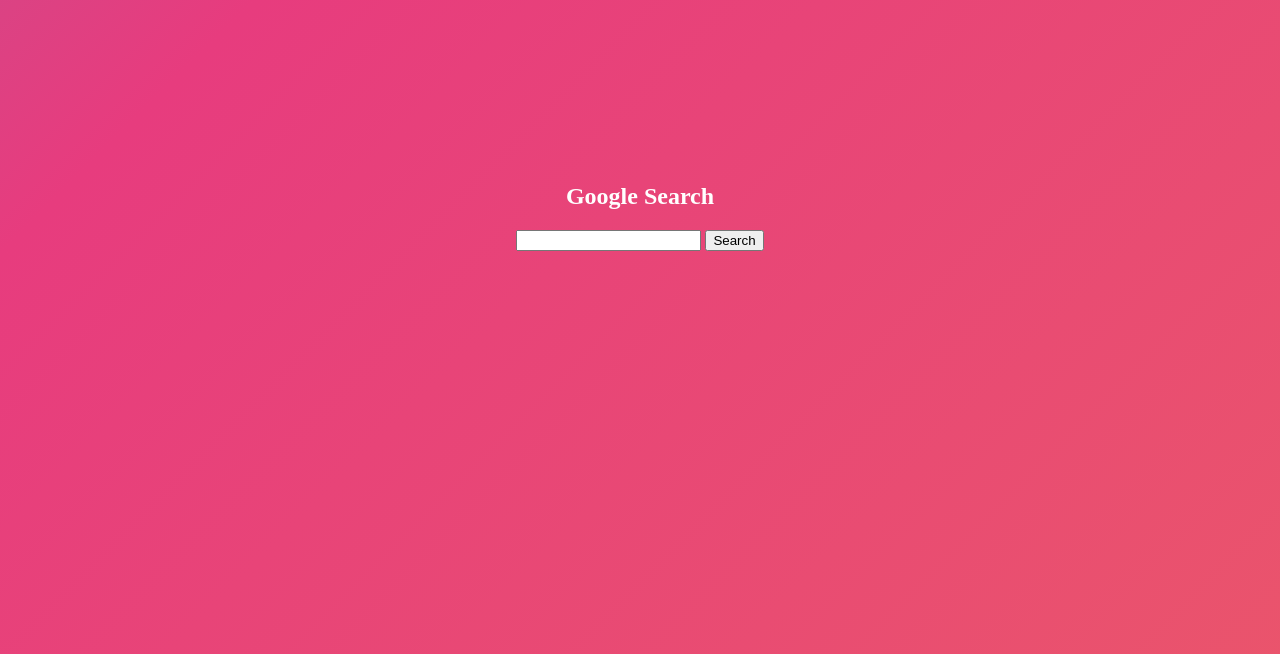
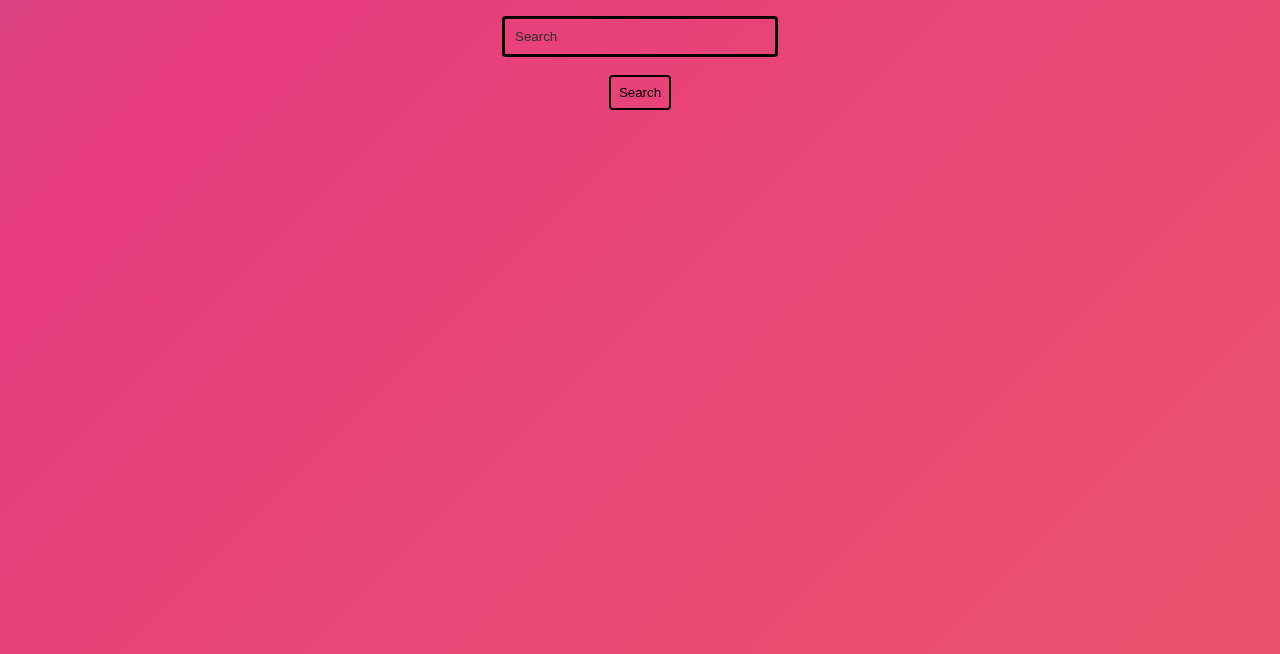
Before and after one commit to virejdasani/LuminousNewTab, a browser extension: page index.html in a window 1280 px wide. Shown: the part 210-864 px from the top of the page. Drawn offline with Linux system fonts and the light colour scheme.

Commit message:
Added styling and now enter works as searc button click

```diff
--- a/index.html
+++ b/index.html
@@ -14,11 +14,15 @@
         <!-- Rendered via javascript -->
     </div>
 
-    <div id="search">
-        <h2>Google Search</h2>
-        <input id="searchBox">
+    <!-- <div id="search"> -->
+    <form>
+        <h1 id="searchTitle">Google Search</h1>
+        <input id="searchBox" placeholder="Search"></br>
         <button id="searchButton">Search</button>
-    </div>
+    </form>
+    <!-- </div> -->
 
     <script src="index.js"></script>
 </body>
+
+</html>
--- a/index.js
+++ b/index.js
@@ -31,7 +31,7 @@ function getDateTime() {
         }
 
         // Set the time to how it should be displayed in html
-        time = hours + ":" + '</div>'  + '<div id="dateTime">' + minutes + " " + postTime + '</div>'
+        time = hours + ":" + '</div>' + '<div id="dateTime">' + minutes + " " + postTime + '</div>'
 
         return time
     }
@@ -105,7 +105,10 @@ let searchButton = document.getElementById("searchButton")
 let searchBox = document.getElementById("searchBox")
 
 // When search button is clicked
-searchButton.addEventListener("click", function (e) {
-        // Google search
-        window.location.replace("https://www.google.com/search?q=" + searchBox.value);
+searchButton.addEventListener("click", function (event) {
+    // Don't reload the page
+    event.preventDefault()
+
+    // Google search
+    window.location.replace("https://www.google.com/search?q=" + searchBox.value)
 })
--- a/styles.css
+++ b/styles.css
@@ -14,6 +14,24 @@
 
 #search {
   margin-top: 20%;
+}
+
+#searchBox {
+  background-color: transparent;
+  border: solid 3px black;
+  border-radius: 4px;
+  width: 250px;
+  padding: 10px;
+  margin: 10px;
+  color: black;
+}
+
+#searchButton {
+  padding: 8px;
+  margin: 8px;
+  background-color: transparent;
+  border: solid 2px black;
+  border-radius: 4px;
 }
 
 html,
@@ -49,3 +67,16 @@ body {
     background-position: 0% 50%;
   }
 }
+
+::placeholder { /* Chrome, Firefox, Opera, Safari 10.1+ */
+  color: rgb(45, 45, 45);
+  opacity: 1; /* Firefox */
+}
+
+:-ms-input-placeholder { /* Internet Explorer 10-11 */
+  color: black;
+}
+
+::-ms-input-placeholder { /* Microsoft Edge */
+  color: black;
+}
```
